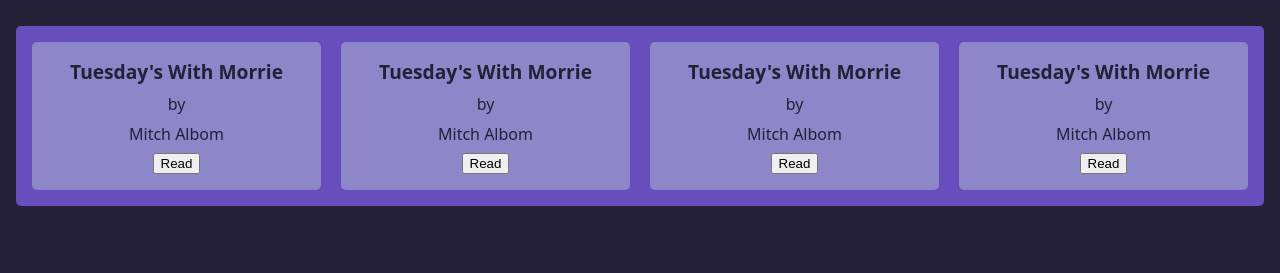
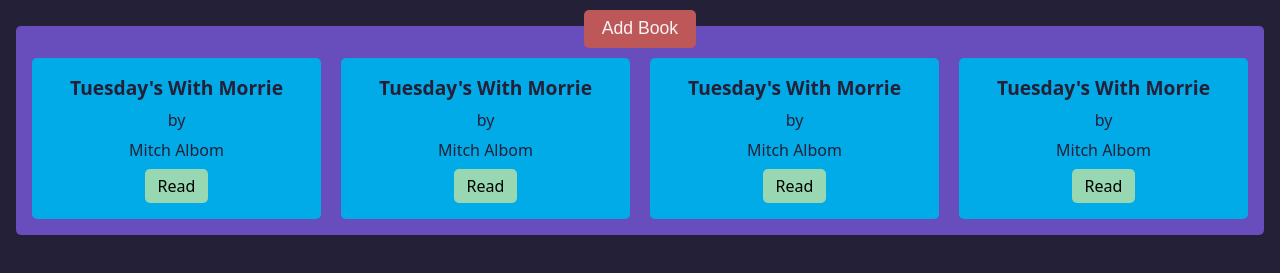
Before and after one commit to ajayfoo/odin-library, a plain HTML site: page index.html in a window 1280 px wide. Shown: the part 59-332 px from the top of the page. Drawn offline with Linux system fonts and the light colour scheme.

Commit message:
feat!: Add 'Add Book' button

```diff
--- a/index.html
+++ b/index.html
@@ -12,6 +12,7 @@
 <body>
     <h1>The Library</h1>
     <main>
+        <button id="add-book">Add Book</button>
         <article>
             <section class="book">
                 <h2>Tuesday's With Morrie</h2>
--- a/style.css
+++ b/style.css
@@ -35,13 +35,13 @@
     background-color: rgb(103 78 188);
     display: grid;
     grid-template-columns: repeat(auto-fit, minmax(200px, auto));
-    padding: 1em;
+    padding: 2rem 1rem 1rem;
     gap: 20px;
     border-radius: 5px;
 }
 
 .book {
-    background-color: rgb(141 134 201);
+    background-color: rgb(0 171 231);
     display: flex;
     flex-direction: column;
     justify-content: space-between;
@@ -66,4 +66,39 @@
 
 .book>button {
     align-self: center;
+    background-color: rgb(151 216 178);
+    border: none;
+    font-family: inherit;
+    font-size: inherit;
+    padding: 0.4em 0.8em;
+    border-radius: 5px;
+    cursor: pointer;
 }
+
+.book>button:active {
+    background-color: rgb(126, 180, 149);
+}
+
+main {
+    position: relative;
+    display: flex;
+    flex-direction: column;
+}
+
+main>button {
+    position: absolute;
+    border: none;
+    color: rgb(245 243 245);
+    background-color: rgb(190, 87, 87);
+    padding: 0.5em 1em;
+    align-self: center;
+    top: 0em;
+    font-size: 1.1rem;
+    border-radius: 5px;
+    cursor: pointer;
+}
+
+main>button:active {
+    background-color: rgb(255 140 97);
+    color: rgb(253, 211, 253);
+}
```
